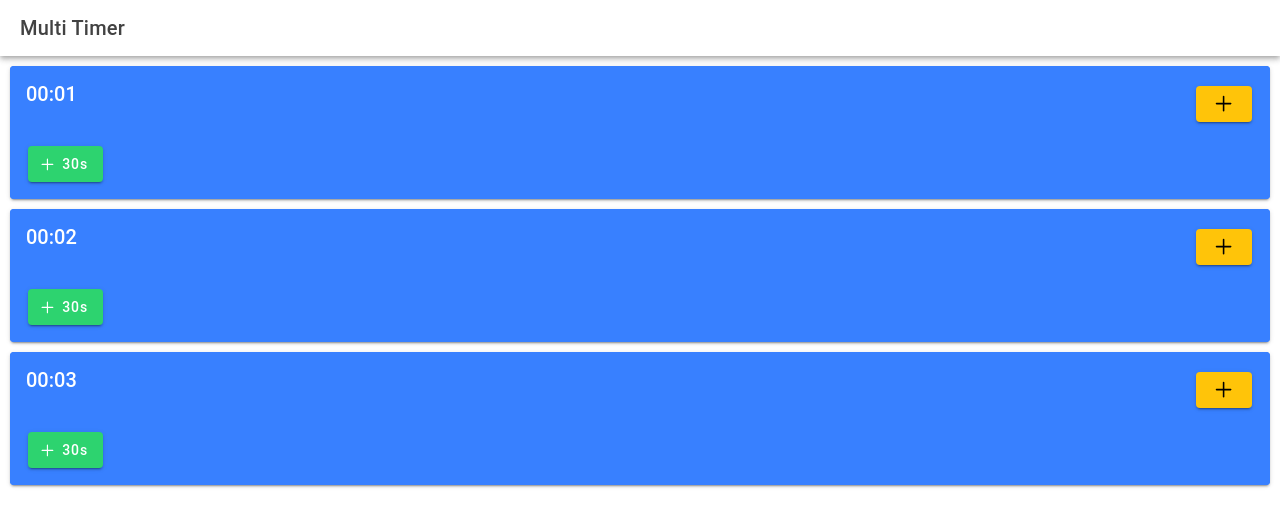
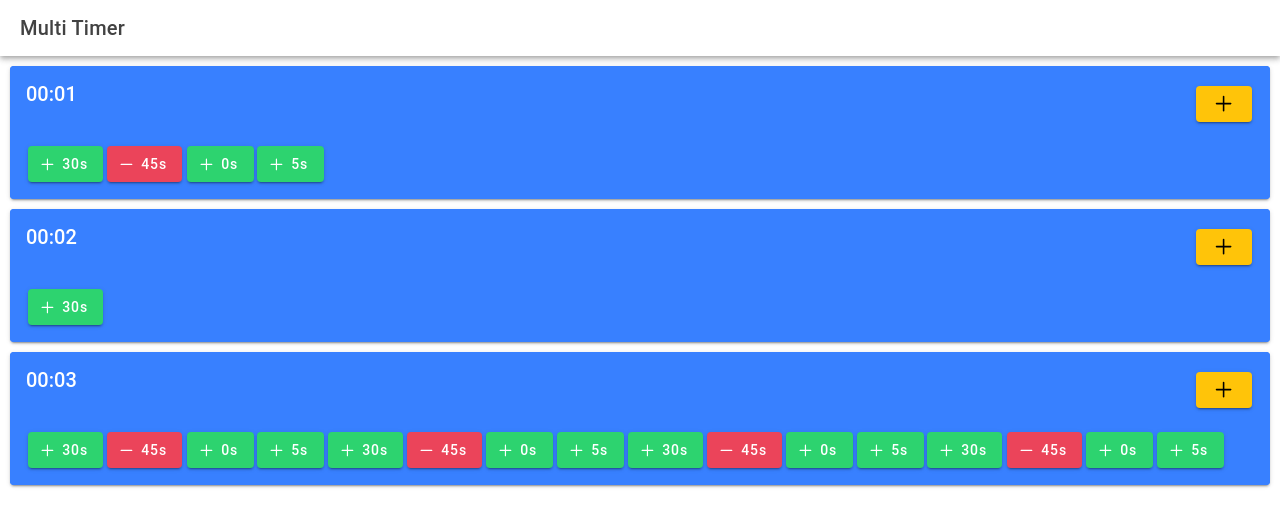
Before and after one commit to delbertina/MultiTimerApp, a React (Vite) app: page /home in a window 1280 px wide. Shown: the top 526 px of the page. Built offline with nearby package versions, Linux system fonts and the light colour scheme.

Commit message:
Refactor timer buttons to have array of actions

```diff
--- a/src/components/TimerButton.tsx
+++ b/src/components/TimerButton.tsx
@@ -1,20 +1,19 @@
 import {
   IonButton,
-  IonButtons,
   IonCard,
   IonCardContent,
   IonCardHeader,
   IonCardTitle,
   IonIcon,
-  IonItem,
+  IonRow,
 } from "@ionic/react";
 import "./TimerButton.scss";
 import { useEffect, useState } from "react";
-import { addOutline } from "ionicons/icons";
+import { addOutline, removeOutline } from "ionicons/icons";
 
 interface TimerButtonProps {
   milliseconds: number;
-
+  actionButtons: number[];
   clicked: () => void;
 }
 
@@ -37,6 +36,11 @@ const TimerButton: React.FC<TimerButtonProps> = (props) => {
     setTimeDisplay(millisecondsToTime(props.milliseconds));
   }, [props.milliseconds]);
 
+  const handleCardAction = (e: React.MouseEvent, id: number): void => {
+    console.log("inner click ", id);
+    e.stopPropagation();
+  };
+
   return (
     <>
       <IonCard color="primary" onClick={props.clicked} button>
@@ -49,16 +53,18 @@ const TimerButton: React.FC<TimerButtonProps> = (props) => {
           </IonCardTitle>
         </IonCardHeader>
         <IonCardContent>
-          <IonButton
-            color="success"
-            onClick={(e: React.MouseEvent) => {
-              console.log("inner click");
-              e.stopPropagation();
-            }}
-          >
-            <IonIcon slot="start" icon={addOutline} />
-            30s
-          </IonButton>
+          <IonRow>
+            {props.actionButtons.map((button, index) => (
+              <IonButton
+                key={index}
+                color={button >= 0 ? "success" : "danger"}
+                onClick={(e: React.MouseEvent) => handleCardAction(e, index)}
+              >
+                <IonIcon slot="start" icon={button >=0 ? addOutline : removeOutline} />
+                {(button >= 0 ? button : 0 - button) + "s"}
+              </IonButton>
+            ))}
+          </IonRow>
         </IonCardContent>
       </IonCard>
     </>
--- a/src/pages/Home.tsx
+++ b/src/pages/Home.tsx
@@ -16,9 +16,9 @@ const Home: React.FC = () => {
             <IonTitle size="large">Multi Timer</IonTitle>
           </IonToolbar>
         </IonHeader>
-        <TimerButton milliseconds={1000} clicked={() => {console.log('10')}}/>
-        <TimerButton milliseconds={2000} clicked={() => {console.log('20')}}/>
-        <TimerButton milliseconds={3000} clicked={() => {console.log('30')}}/>
+        <TimerButton milliseconds={1000} actionButtons={[30, -45, 0, 5]} clicked={() => {console.log('10')}}/>
+        <TimerButton milliseconds={2000} actionButtons={[30]} clicked={() => {console.log('20')}}/>
+        <TimerButton milliseconds={3000} actionButtons={[30, -45, 0, 5, 30, -45, 0, 5, 30, -45, 0, 5, 30, -45, 0, 5]} clicked={() => {console.log('30')}}/>
       </IonContent>
     </IonPage>
   );
```
